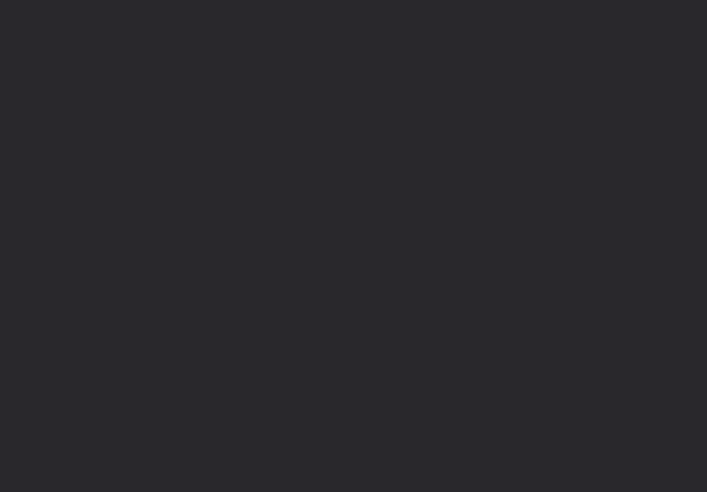
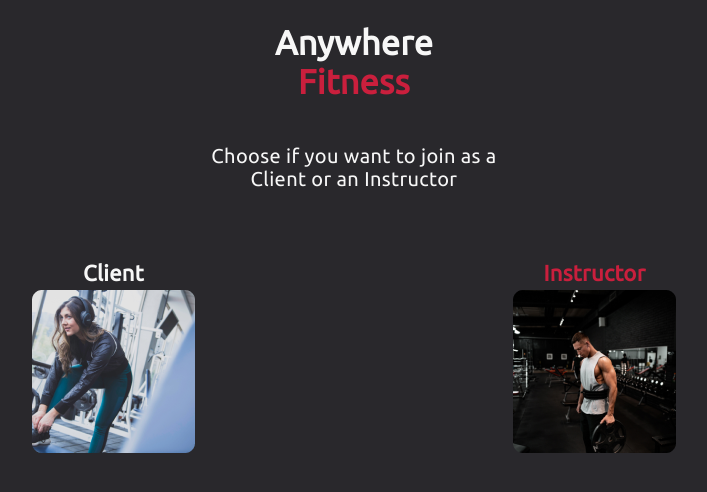
Before and after one commit to rbabaci1/Anywhere-Fitness, a React (Create React App) app in the folder anywhere-fitness/: page /accountType in a window 1280 px wide. Shown: the top 492 px of the page, without its empty margins (286-993 px from the left). Built offline with nearby package versions, Linux system fonts and the light colour scheme.

Commit message:
move AccountType Route to App and render is onClick on Join Now

```diff
--- a/anywhere-fitness/src/App.js
+++ b/anywhere-fitness/src/App.js
@@ -4,6 +4,7 @@ import { Route } from 'react-router-dom';
 import './App.css';
 
 import LandingPage from './Pages/LandingPage/LandingPage';
+import AccountTypeHome from './Pages/AccountType/Components/AccountTypeHome';
 
 function App() {
   return (
@@ -20,6 +21,7 @@ function App() {
       and the about class button is a feature we will add specifically for the web app*/}
       {/*Invite a friend*/}
       <Route exact path='/' component={LandingPage} />
+      <Route path='/accountType' component={AccountTypeHome} />
     </div>
   );
 }
--- a/anywhere-fitness/src/Pages/LandingPage/LandingPage.js
+++ b/anywhere-fitness/src/Pages/LandingPage/LandingPage.js
@@ -5,7 +5,6 @@ import { Route, Link } from 'react-router-dom';
 import Logo from '../../ReusableComponents/Logo';
 import landingPageImage from '../Images/landingPageImage.png';
 import Button from '../../ReusableComponents/Button';
-import AccountTypeHome from '../AccountType/Components/AccountTypeHome';
 
 const LandingPageContainer = styled.div`
   display: flex;
@@ -47,7 +46,7 @@ export default function LandingPage() {
       <img src={landingPageImage} alt='Athletes working out.' />
       <h4>Attend classes that are run by local instructors, anywhere!</h4>
 
-      <Link>
+      <Link to='/accountType'>
         <Button textContent='Join Now!' />
       </Link>
 
```
